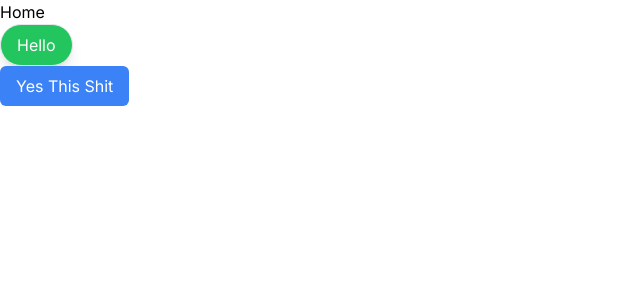
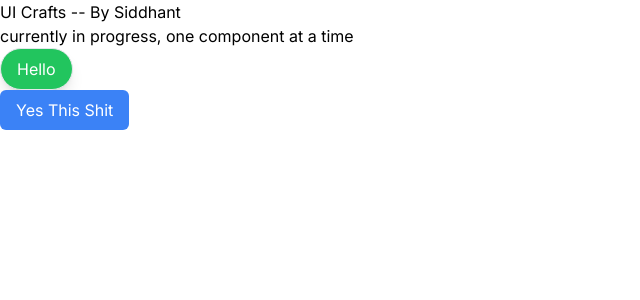
Before and after one commit to sidxh/bored-crafts, a Next.js app: page / in a window 1280 px wide. Shown: the top 300 px of the page, without its empty margins (0-640 px from the left). Built offline with nearby package versions, Linux system fonts and the light colour scheme.

Commit message:
basic description

```diff
--- a/src/app/page.tsx
+++ b/src/app/page.tsx
@@ -11,7 +11,8 @@ export default function Home() {
   };
   return (
     <main>
-      <h1>Home</h1>
+      <h1>UI Crafts -- By Siddhant</h1>
+      <p>currently in progress, one component at a time</p>
       <Button appearance="success" rounded='large'>Hello</Button>
       <Dropdown
         options={['Option 1', 'Option 2', 'Option 3']}
```
